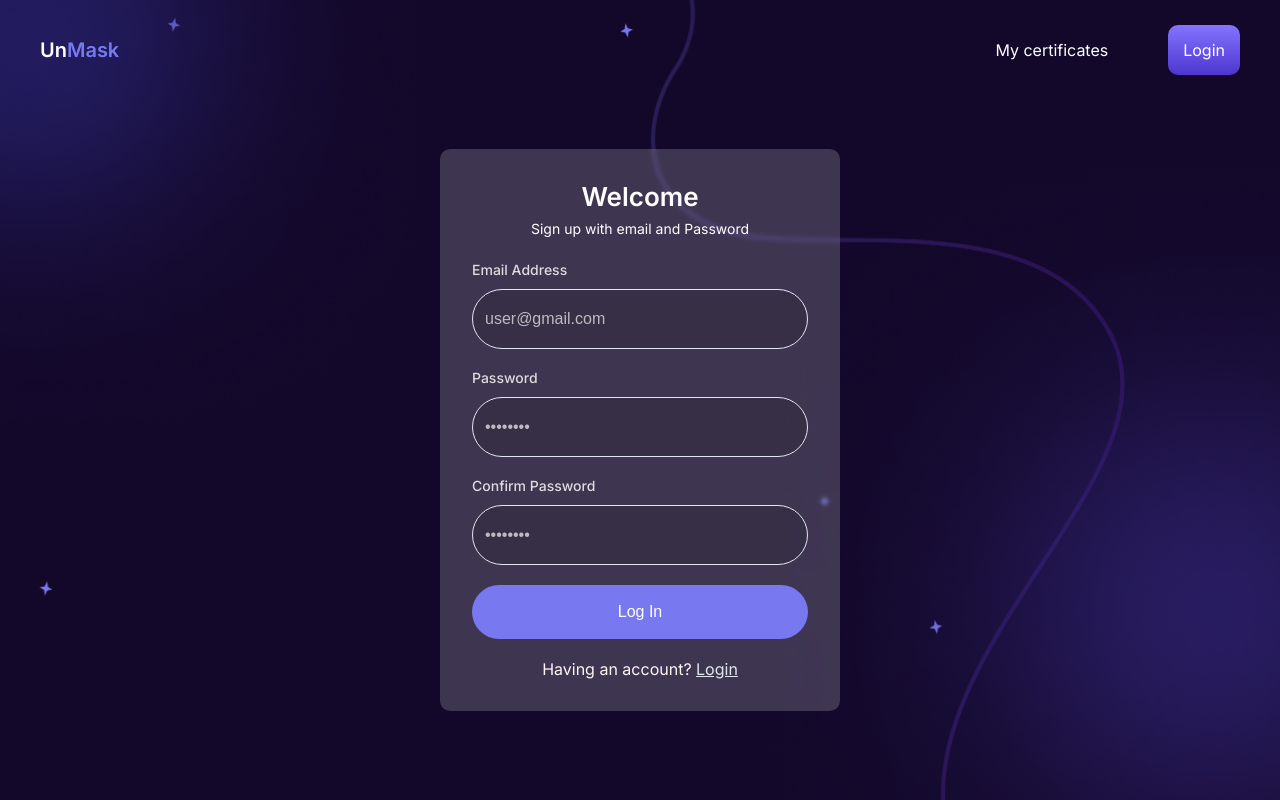
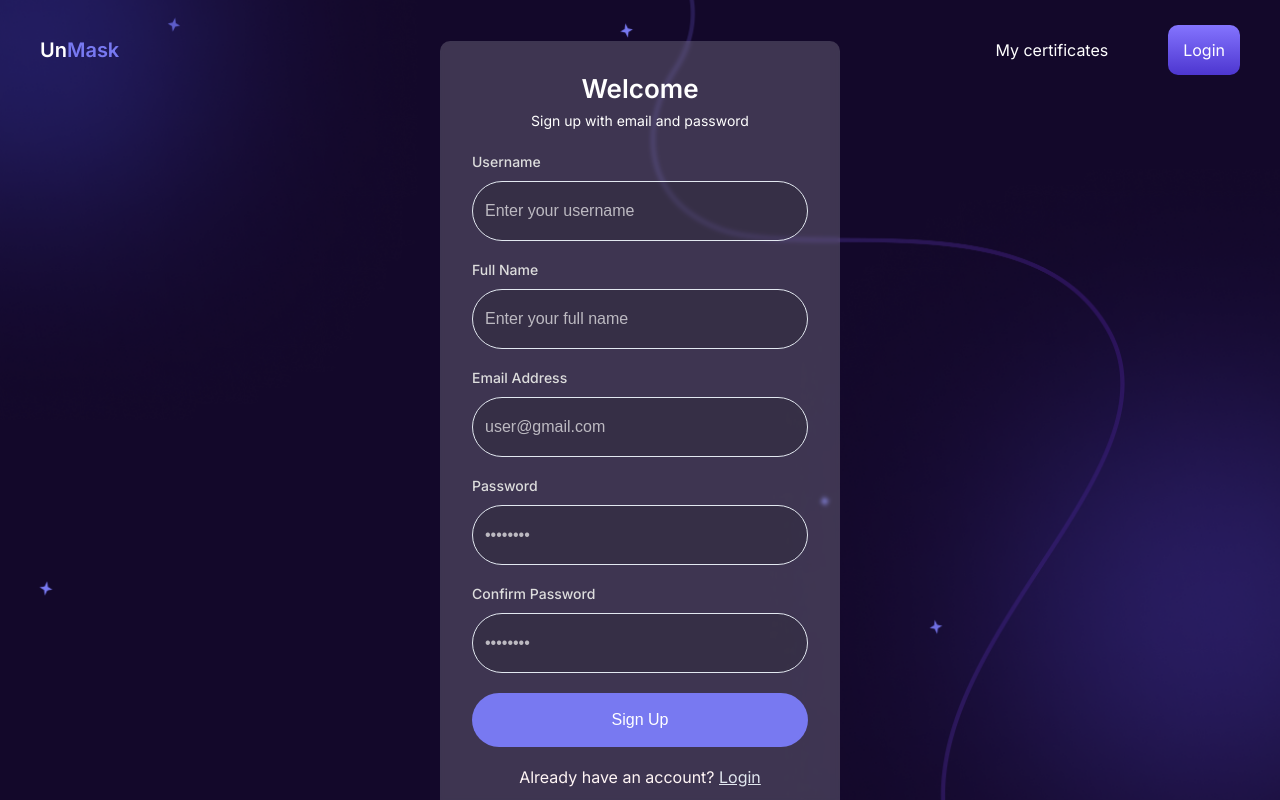
Before and after one commit to iDhanush/FinalYearProject, a React (Vite) app in the folder frontend/: page /signup in a window 1280 px wide. Built offline with nearby package versions, Linux system fonts and the light colour scheme; what @alephium/web3-react would draw is missing.

Commit message:
signup added

```diff
--- a/frontend/src/pages/signup/SignUp.jsx
+++ b/frontend/src/pages/signup/SignUp.jsx
@@ -1,32 +1,52 @@
-import React, { useEffect, useState } from "react";
+import React, { useState } from "react";
 import { useNavigate } from "react-router-dom";
 import "./SignUp.scss";
-// import logo from "../../assets/images/logo.svg"; // Make sure to add your logo file
-
+import { baseUrl } from "../../constant";
 const SignUpPage = ({ onLogin }) => {
   const navigate = useNavigate();
+  const [username, setUsername] = useState("");
+  const [fullName, setFullName] = useState("");
   const [email, setEmail] = useState("");
   const [password, setPassword] = useState("");
   const [cpass, setCpass] = useState("");
   const [isLoading, setIsLoading] = useState(false);
   const [error, setError] = useState("");
-  const [admin, setAdmin] = useState();
 
   const handleSubmit = async (e) => {
     e.preventDefault();
     setError("");
     setIsLoading(true);
 
+    if (password !== cpass) {
+      setError("Passwords do not match.");
+      setIsLoading(false);
+      return;
+    }
+
     try {
-      if (email === admin?.[0]?.email && password === admin?.[0]?.pass) {
-        navigate("/admin/users");
-        localStorage.setItem("isAdmin", "true");
-        onLogin?.(); // Call onLogin callback if provided
-      } else {
-        setError("Invalid email or password. Please try again.");
+      const response = await fetch(`${baseUrl}signup`, {
+        method: "POST",
+        headers: {
+          "Content-Type": "application/json",
+        },
+        body: JSON.stringify({
+          username,
+          full_name: fullName,
+          email,
+          password,
+        }),
+      });
+
+      const data = await response.json();
+
+      if (!response.ok) {
+        throw new Error(data.detail || "Signup failed");
       }
+
+      alert("Signup successful! Please log in.");
+      navigate("/login");
     } catch (error) {
-      setError("An error occurred. Please try again later.");
+      setError(error.message);
     } finally {
       setIsLoading(false);
     }
@@ -34,22 +54,46 @@ const SignUpPage = ({ onLogin }) => {
 
   return (
     <div className="admin-page">
-      {/* Top Navigation Bar */}
       <nav className="admin-navbar">
         <div className="logo-container">
           {/* <img src={logo} alt="Company Logo" className="logo-image" /> */}
         </div>
       </nav>
 
-      {/* Main Container */}
       <div className="admin-container">
         <div className="login-card">
           <div className="login-header">
             <h1>Welcome</h1>
-            <p>Sign up with email and Password</p>
+            <p>Sign up with email and password</p>
           </div>
 
           <form onSubmit={handleSubmit} className="login-form">
+            <div className="form-group">
+              <label htmlFor="username">Username</label>
+              <input
+                type="text"
+                id="username"
+                value={username}
+                onChange={(e) => setUsername(e.target.value)}
+                placeholder="Enter your username"
+                required
+                disabled={isLoading}
+              />
+            </div>
+
+            <div className="form-group">
+              <label htmlFor="fullName">Full Name</label>
+              <input
+                type="text"
+                id="fullName"
+                value={fullName}
+                onChange={(e) => setFullName(e.target.value)}
+                placeholder="Enter your full name"
+                required
+                disabled={isLoading}
+              />
+            </div>
+
             <div className="form-group">
               <label htmlFor="email">Email Address</label>
               <input
@@ -77,10 +121,10 @@ const SignUpPage = ({ onLogin }) => {
             </div>
 
             <div className="form-group">
-              <label htmlFor="password">Confirm Password</label>
+              <label htmlFor="cpass">Confirm Password</label>
               <input
-                type="text"
-                id="password"
+                type="password"
+                id="cpass"
                 value={cpass}
                 onChange={(e) => setCpass(e.target.value)}
                 placeholder="••••••••"
@@ -92,12 +136,12 @@ const SignUpPage = ({ onLogin }) => {
             {error && <div className="error-message">{error}</div>}
 
             <button type="submit" className="login-button" disabled={isLoading}>
-              {isLoading ? "Logging in..." : "Log In"}
+              {isLoading ? "Signing up..." : "Sign Up"}
             </button>
 
             <div className="form-footer">
               <p>
-                Having an account?{" "}
+                Already have an account?{" "}
                 <a href="/login" className="signup-link">
                   Login
                 </a>
```
